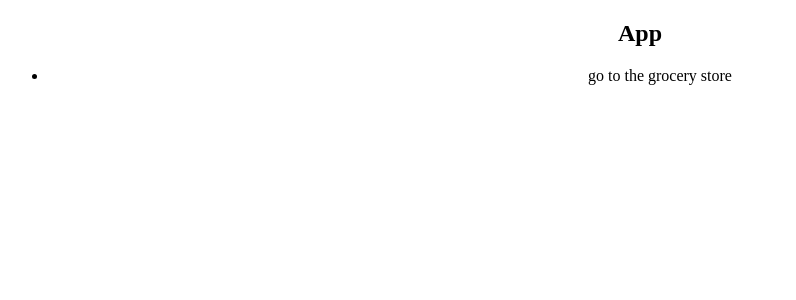
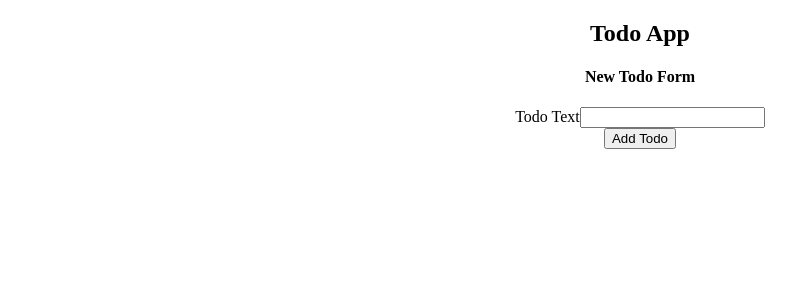
Before and after one commit to robert-laws/learning-oct-2020-react-with-typescript, a React (Create React App) app: page / in a window 1280 px wide. Shown: the top 300 px of the page, without its empty margins (0-796 px from the left). Built offline with nearby package versions, Linux system fonts and the light colour scheme.

Commit message:
basic react todo app

```diff
--- a/src/App.tsx
+++ b/src/App.tsx
@@ -1,15 +1,31 @@
-import React from 'react';
+import React, { useState } from 'react';
 import './App.scss';
 import TodoList from './components/TodoList';
+import NewTodo from './components/NewTodo';
+import { Todo } from './todo.model';
 
 const App: React.FC = () => {
-  const todos = [{id: 't1', text: 'go to the grocery store'}]
+  const [todos, setTodos] = useState<Todo[]>([]);
+
+  const todoAddHandler = (text: string) => {
+    const id = Math.random().toString();
+
+    setTodos((prev) => [...prev, { id, text }]);
+  };
+
+  const todoDeleteHandler = (todoId: string) => {
+    setTodos((prevTodos) => {
+      return prevTodos.filter((todo) => todo.id !== todoId);
+    });
+  };
+
   return (
     <div className='App'>
-      <h2>App</h2>
-      <TodoList items={todos} />
+      <h2>Todo App</h2>
+      <NewTodo onAddTodo={todoAddHandler} />
+      <TodoList items={todos} onDeleteTodo={todoDeleteHandler} />
     </div>
   );
-}
+};
 
 export default App;
--- /dev/null
+++ b/src/components/NewTodo.tsx
@@ -0,0 +1,32 @@
+import React, { useRef } from 'react';
+
+type NewTodoProps = {
+  onAddTodo: (todoText: string) => void;
+};
+
+const NewTodo: React.FC<NewTodoProps> = (props) => {
+  const textInputRef = useRef<HTMLInputElement>(null);
+
+  const todoSubmitHandler = (event: React.FormEvent) => {
+    event.preventDefault();
+
+    const enteredText = textInputRef.current!.value;
+
+    props.onAddTodo(enteredText);
+
+    textInputRef.current!.value = '';
+  };
+
+  return (
+    <form onSubmit={todoSubmitHandler}>
+      <h4>New Todo Form</h4>
+      <div>
+        <label htmlFor='todo-text'>Todo Text</label>
+        <input type='text' name='todo-text' id='tod-text' ref={textInputRef} />
+      </div>
+      <button type='submit'>Add Todo</button>
+    </form>
+  );
+};
+
+export default NewTodo;
--- a/src/components/TodoList.tsx
+++ b/src/components/TodoList.tsx
@@ -1,16 +1,23 @@
-import React from 'react'
+import React from 'react';
 
 interface TodoListProps {
-  items: {id: string, text: string}[]
+  items: { id: string; text: string }[];
+  onDeleteTodo: (id: string) => void;
 }
 
-const TodoList: React.FC<TodoListProps> = props => {
-
+const TodoList: React.FC<TodoListProps> = (props) => {
   return (
     <ul>
-      {props.items.map(item => <li key={item.id}>{item.text}</li>)}
+      {props.items.map((item) => (
+        <li key={item.id}>
+          <span>{item.text}</span>
+          <button onClick={props.onDeleteTodo.bind(null, item.id)}>
+            Delete Todo
+          </button>
+        </li>
+      ))}
     </ul>
-  )
-}
+  );
+};
 
-export default TodoList
+export default TodoList;
--- /dev/null
+++ b/src/todo.model.ts
@@ -0,0 +1,4 @@
+export interface Todo {
+  id: string;
+  text: string;
+}
```
